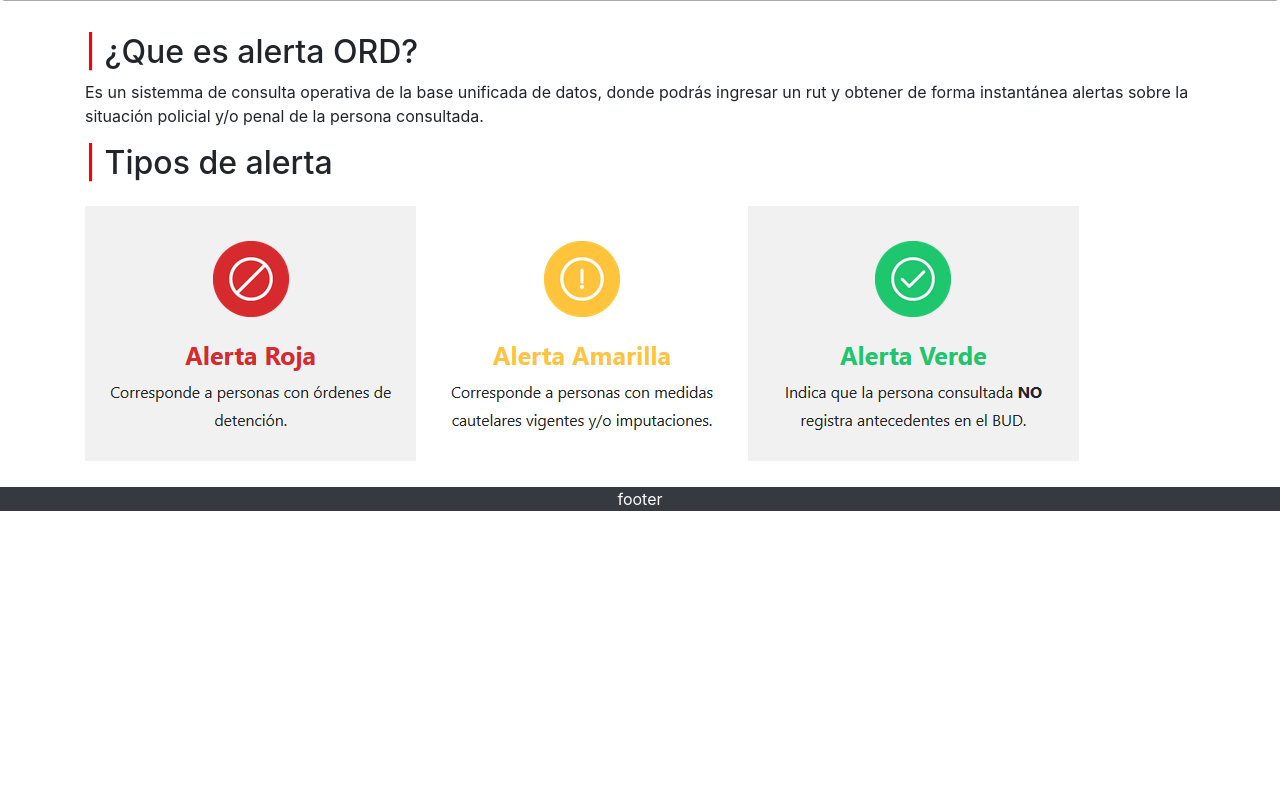
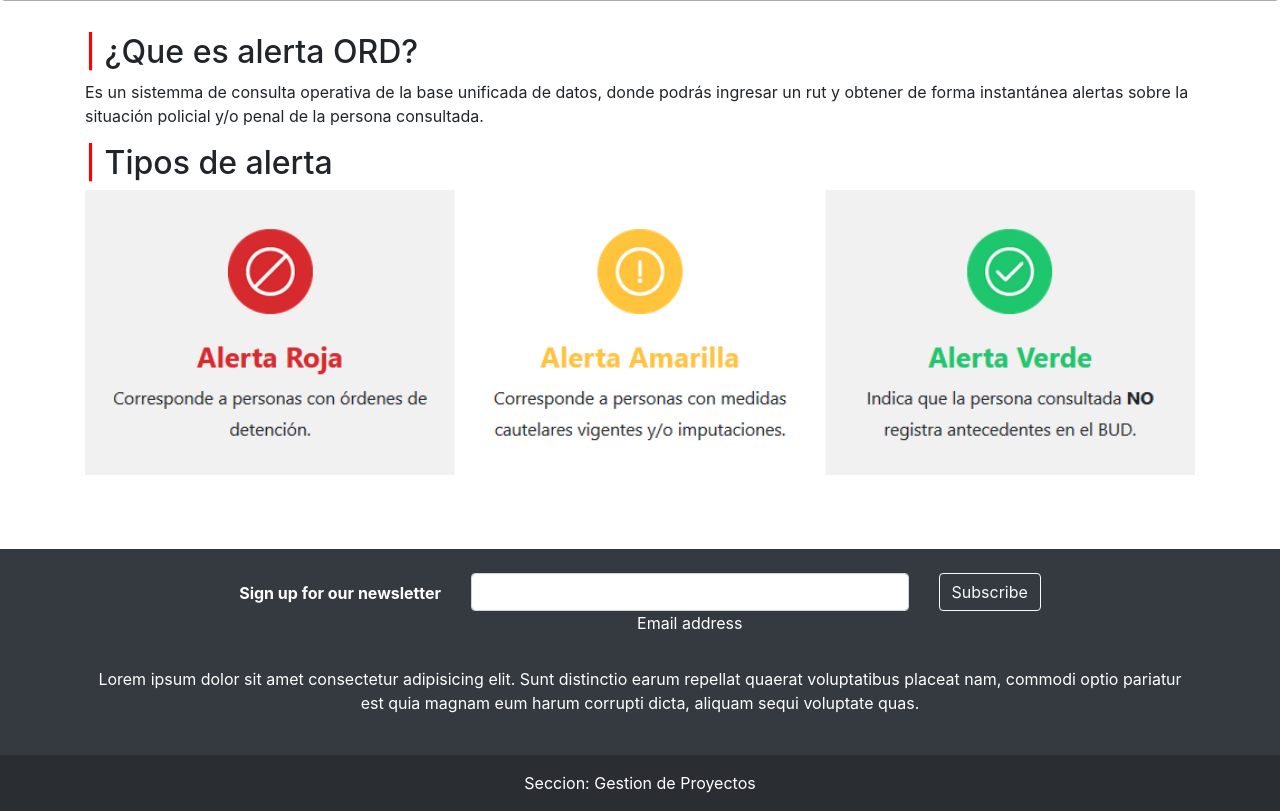
Before and after one commit to Francisco-pizarro/ordenes_detencion, a Django app: page / in a window 1280 px wide. Shown: the part 315-1126 px from the top of the page. Before the commit the page ends 826 px from the top, so only its background shows below. Run offline with Django 4.2, Linux system fonts and the light colour scheme; some libraries are stand-ins or nearby versions.

Commit message:
se agrega carousel para imagen y cambio footer

```diff
--- a/Ordenesdetencion/templates/index.html
+++ b/Ordenesdetencion/templates/index.html
@@ -83,9 +83,20 @@
       <span class="vineta" >|</span>
       Tipos de alerta
     </h2>
-    <div class="mt-4">
-      <img src="{% static 'img/1.portada.png' %}">
+
+
+    <div id="carouselExampleSlidesOnly" class="carousel slide" data-bs-ride="carousel">
+      <div class="carousel-inner">
+        <div class="carousel-item active">
+          <img src="{% static 'img/1.portada.png' %}" class="d-block w-100" alt="...">
+        </div>
+
+      </div>
     </div>
+
+
+
+
 
 </section>
 
@@ -93,12 +104,71 @@
 {% endblock %}
 
 
-<footer class="bg-dark">
-  <p class="text-white text-center">
-    footer
-  </p>
+<!-- Footer -->
+<footer class="bg-dark text-center text-white mt-5">
+  <!-- Grid container -->
+  <div class="container p-4">
+    <!-- Section: Social media -->
+
+    <!-- Section: Social media -->
+
+    <!-- Section: Form -->
+    <section class="">
+      <form action="">
+        <!--Grid row-->
+        <div class="row d-flex justify-content-center">
+          <!--Grid column-->
+          <div class="col-auto">
+            <p class="pt-2">
+              <strong>Sign up for our newsletter</strong>
+            </p>
+          </div>
+          <!--Grid column-->
+
+          <!--Grid column-->
+          <div class="col-md-5 col-12">
+            <!-- Email input -->
+            <div class="form-outline form-white mb-4">
+              <input type="email" id="form5Example21" class="form-control" />
+              <label class="form-label" for="form5Example21">Email address</label>
+            </div>
+          </div>
+          <!--Grid column-->
+
+          <!--Grid column-->
+          <div class="col-auto">
+            <!-- Submit button -->
+            <button type="submit" class="btn btn-outline-light mb-4">
+              Subscribe
+            </button>
+          </div>
+          <!--Grid column-->
+        </div>
+        <!--Grid row-->
+      </form>
+
+      <p>
+        Lorem ipsum dolor sit amet consectetur adipisicing elit. Sunt distinctio earum
+        repellat quaerat voluptatibus placeat nam, commodi optio pariatur est quia magnam
+        eum harum corrupti dicta, aliquam sequi voluptate quas.
+      </p>
+    </section>
+    <!-- Section: Text -->
+
+    <!-- Section: Links -->
+
+    <!-- Section: Links -->
+  </div>
+  <!-- Grid container -->
+
+  <!-- Copyright -->
+  <div class="text-center p-3" style="background-color: rgba(0, 0, 0, 0.2);">
+    Seccion:
+    <a class="text-white" href="https://www.duoc.cl/">Gestion de Proyectos</a>
+  </div>
+  <!-- Copyright -->
 </footer>
-
+<!-- Footer -->
 
 
   <!-- Optional JavaScript -->
```
